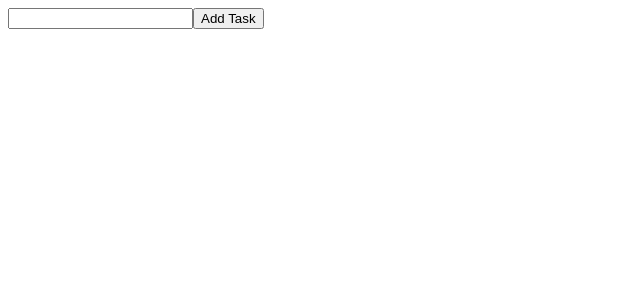
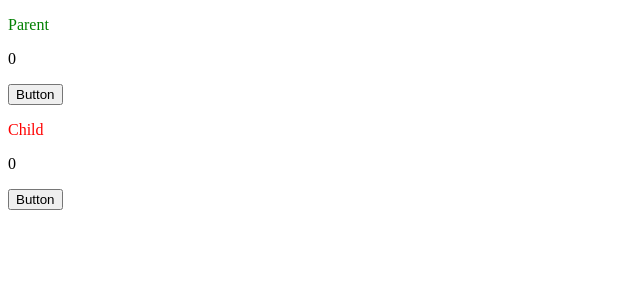
Before and after one commit to ajlalomnicanin/React, a React (Vite) app in the folder my-vue-app/: page / in a window 1280 px wide. Shown: the top 300 px of the page, without its empty margins (0-640 px from the left). Built offline with nearby package versions, Linux system fonts and the light colour scheme.

Commit message:
Class 17

```diff
--- a/my-vue-app/src/20/MyToDo.jsx
+++ b/my-vue-app/src/20/MyToDo.jsx
@@ -1,12 +1,18 @@
 import { useState } from "react";
 
 const MyToDo = () => {
-    const [toDoList,setToDoList]=useState()
+  const [toDoList, setToDoList] = useState([]);
+  const [newTask, setNewTask] = useState("");
   return (
     <div>
       <div className="App"></div>
       <div className="addTask">
-        <input type="text" />
+        <input
+          type="text"
+          onChange={(e) => {
+            setNewTask(e.target.value);
+          }}
+        />
         <button>Add Task</button>
       </div>
     </div>
--- /dev/null
+++ b/my-vue-app/src/21/Child.jsx
@@ -0,0 +1,11 @@
+const Child = (props) => {
+  const { text, updateText } = props;
+  return (
+    <div>
+      <p style={{ color: text % 2 === 0 ? "red" : "yellow" }}>Child</p>
+      <p>{text}</p>
+      <button onClick={() => updateText(text + 2)}>Button</button>
+    </div>
+  );
+};
+export default Child;
--- /dev/null
+++ b/my-vue-app/src/21/Parent.jsx
@@ -0,0 +1,21 @@
+import { useState } from "react";
+import Child from "./Child";
+
+const Parent = () => {
+  const [count, setCount] = useState(0);
+  return (
+    <div>
+      <p style={{ color: count % 5 === 0 ? "green" : "black" }}>Parent</p>
+      <p>{count}</p>
+      <button
+        onClick={() => {
+          setCount(count + 1);
+        }}
+      >
+        Button
+      </button>
+      <Child text={count} updateText={setCount} />
+    </div>
+  );
+};
+export default Parent;
--- /dev/null
+++ b/my-vue-app/src/21/index.jsx
@@ -0,0 +1,10 @@
+import Child from "./Child";
+import Parent from "./Parent";
+
+const Class17 = () => {
+  return <div>
+
+   <Parent/>
+  </div>;
+};
+export default Class17;
--- a/my-vue-app/src/main.jsx
+++ b/my-vue-app/src/main.jsx
@@ -1,9 +1,10 @@
 import React from "react";
 import ReactDOM from "react-dom/client";
-import Class16 from "./20";
+
+import Class17 from "./21";
 
 ReactDOM.createRoot(document.getElementById("root")).render(
   <React.StrictMode>
-    <Class16 />
+  <Class17/>
   </React.StrictMode>
 );
```
